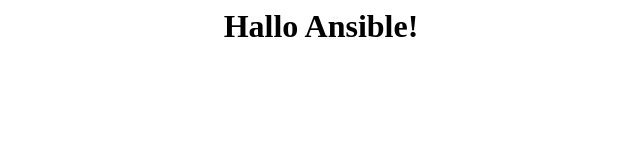
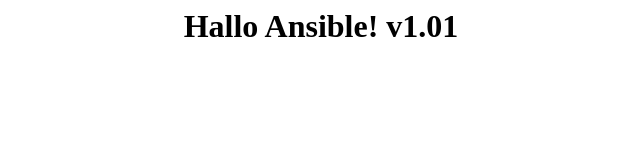
Before and after one commit to OVakhnenko/ansible, a plain HTML site: page index.html in a window 1280 px wide. Shown: the whole page, without its empty margins (319-959 px from the left). Drawn offline with Linux system fonts and the light colour scheme.

Commit message:
Update index.html

```diff
--- a/index.html
+++ b/index.html
@@ -1 +1 @@
-<center><h1>Hallo Ansible!</h1></center>
+<center><h1>Hallo Ansible! v1.01</h1></center>
```
